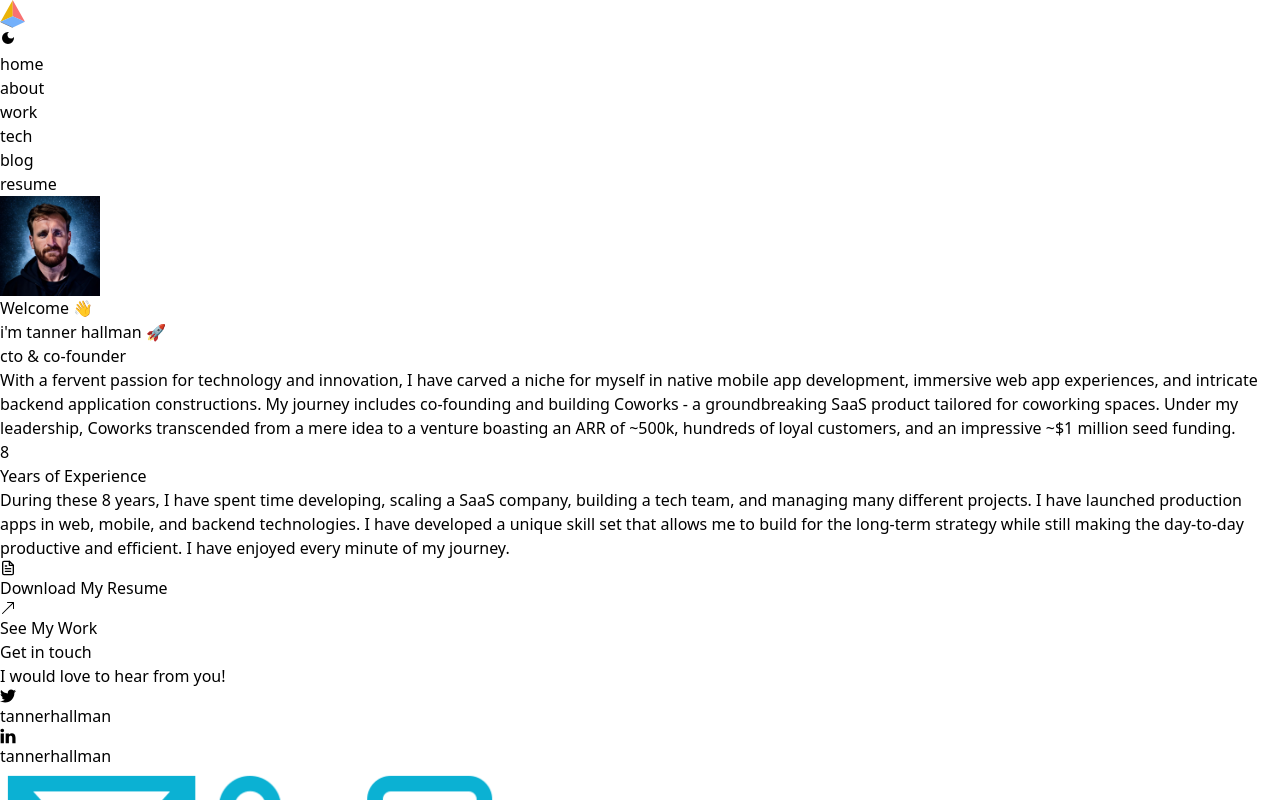
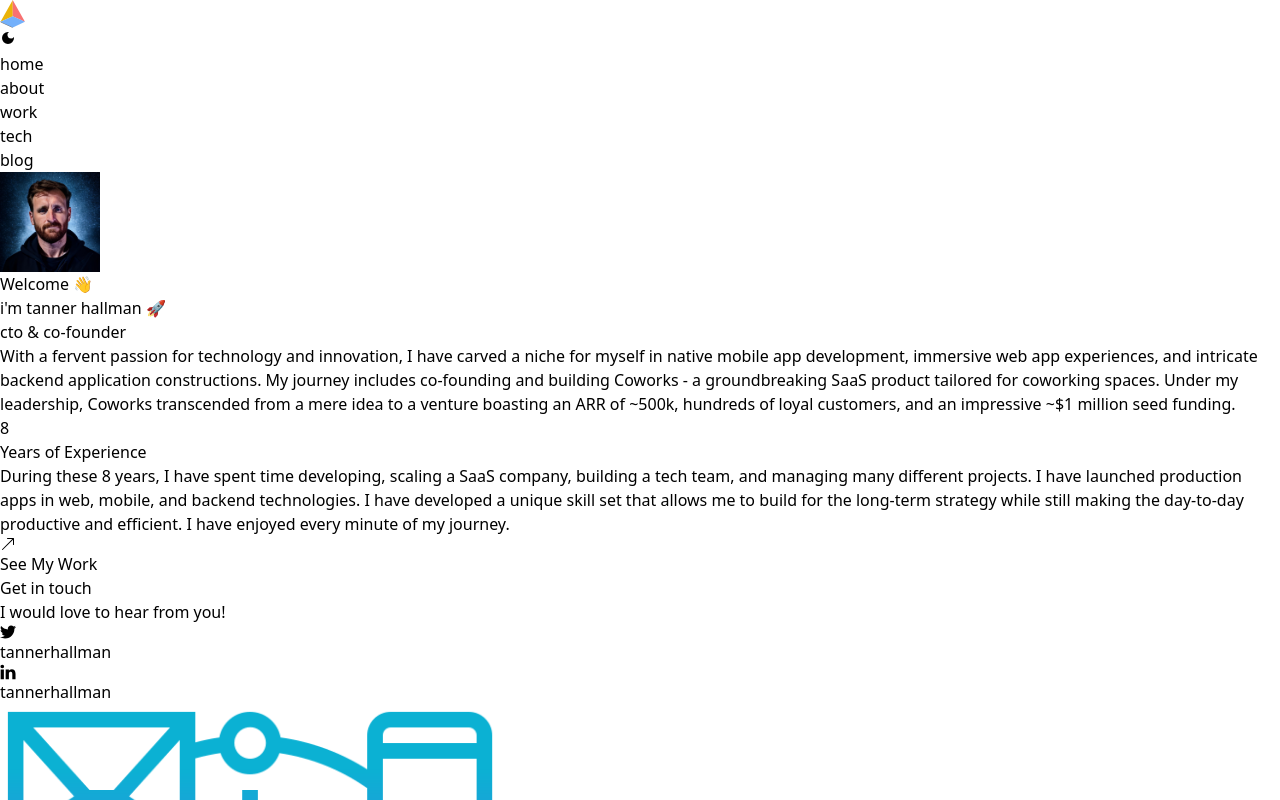
Before and after one commit to tannerhallman/tannerhallman.com-v2, a Next.js app: page / in a window 1280 px wide. Shown: the top 800 px of the page. Built offline with nearby package versions, Linux system fonts and the light colour scheme; no server answers.

Commit message:
chore: hide resume

```diff
--- a/components/Experience.jsx
+++ b/components/Experience.jsx
@@ -32,7 +32,7 @@ const Experience = () => {
 
       <div className='w-[80%] max-w-2xl mx-auto'>
         <div className='flex justify-center space-x-3 md:space-x-6 lg:space-x-8 items-center  my-4'>
-          <div className='group border-blue-400 hover:bg-blue-400 hover:text-white hover:drop-shadow-2xl text-blue-500 rounded-md md:rounded-xl px-2 py-1 md:px-4 md:py-2 shadow-md drop-shadow-lg dark:bg-blue-400 dark:shadow-none dark:hover:shadow-white select-none dark:text-white shadow-blue-300 '>
+          {/* <div className='group border-blue-400 hover:bg-blue-400 hover:text-white hover:drop-shadow-2xl text-blue-500 rounded-md md:rounded-xl px-2 py-1 md:px-4 md:py-2 shadow-md drop-shadow-lg dark:bg-blue-400 dark:shadow-none dark:hover:shadow-white select-none dark:text-white shadow-blue-300 '>
             <Link
               href='/Resume-Tanner-Hallman.pdf'
               target='_blank'
@@ -40,7 +40,7 @@ const Experience = () => {
               <FiFileText className='dark:stroke-white stroke-blue-400 stroke-2 group-hover:stroke-white ' />
               <p>Download My Resume</p>
             </Link>
-          </div>
+          </div> */}
           <div className=' group border-blue-400 hover:bg-blue-400 text-blue-500 hover:text-white hover:drop-shadow-2xl rounded-md md:rounded-xl px-2 py-1 md:px-4 md:py-2 shadow-md drop-shadow-lg dark:bg-blue-400 dark:shadow-none dark:hover:shadow-white select-none dark:text-white shadow-blue-300'>
             <Link
               href='/work'
--- a/components/Header.jsx
+++ b/components/Header.jsx
@@ -136,7 +136,7 @@ const Header = () => {
               </Link>
             </li>
           ))}
-          <li
+          {/* <li
             key={4}
             className='md:ml-8  text-base xl:text-[1.1rem] font-regular md:my-0 my-7'>
             <a
@@ -146,7 +146,7 @@ const Header = () => {
               className='text-gray-800 dark:text-white hover:text-blue-500 dark:hover:text-blue-500 duration-500'>
               resume
             </a>
-          </li>
+          </li> */}
         </ul>
       </div>
     </nav>
```
